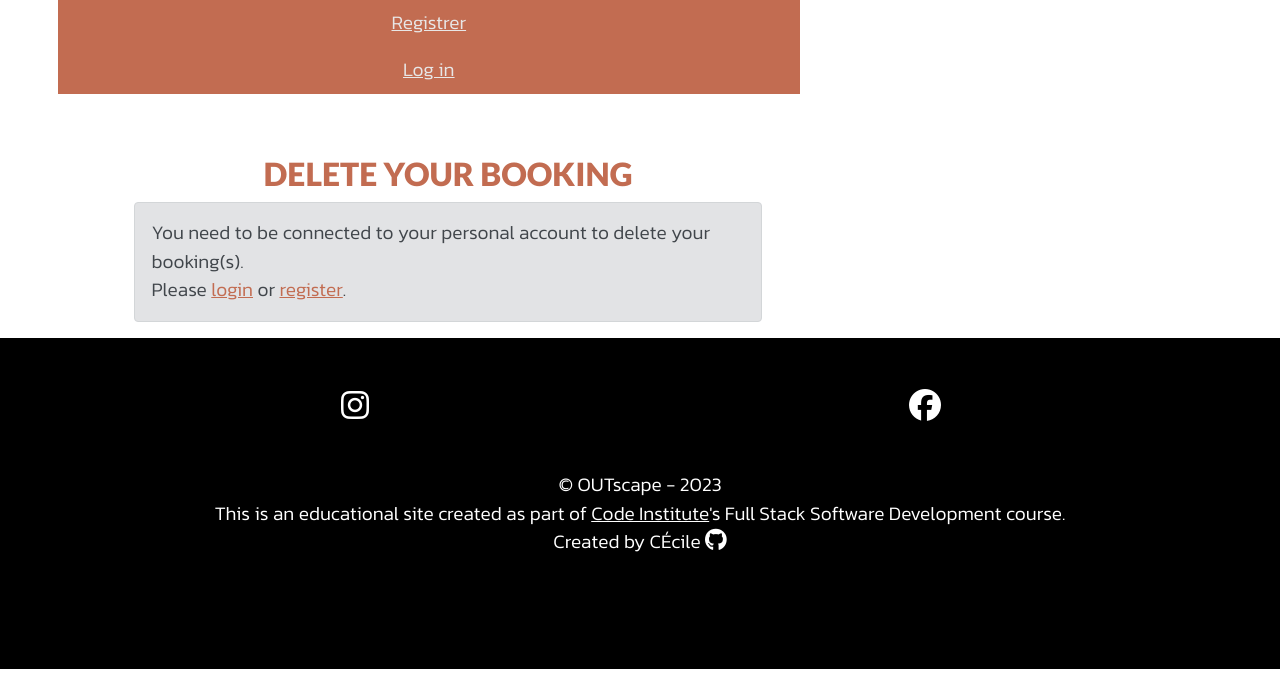
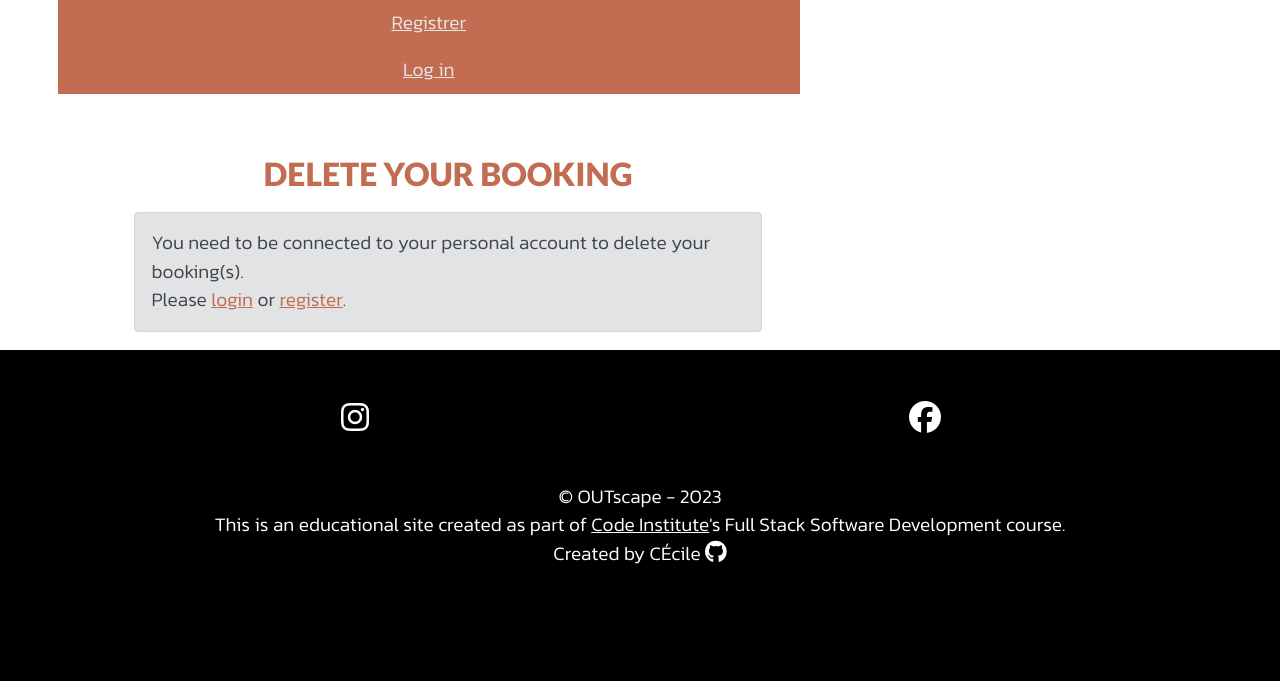
Before and after one commit to cecilegaudron/outscape-game, a Django app: page /booking/1/delete in a window 1280 px wide. Shown: the part 359-1040 px from the top of the page. Run offline with Django 3.2, Linux system fonts and the light colour scheme; tables that the repository leaves empty hold one stand-in row (values such as "Sample post"); some libraries are stand-ins or nearby versions.

Commit message:
Add styles to alert for messaging system

```diff
--- a/static/css/style.css
+++ b/static/css/style.css
@@ -27,6 +27,10 @@ section, article {
 
 .alert {
     width: 70%;
+}
+
+.alert-secondary {
+    margin: 2%;
 }
 
 .center-content {
```
